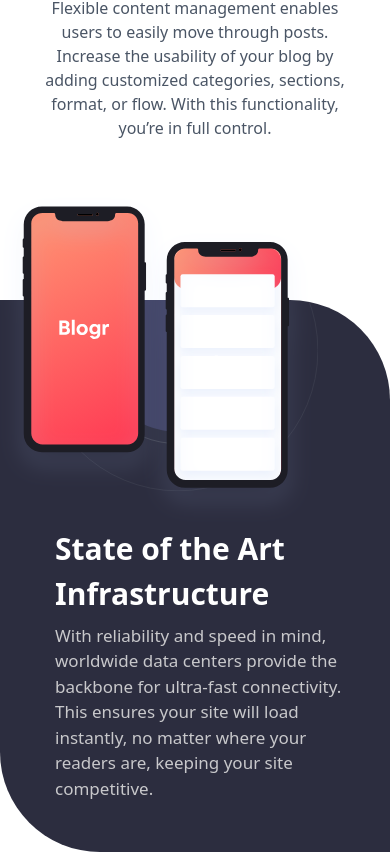
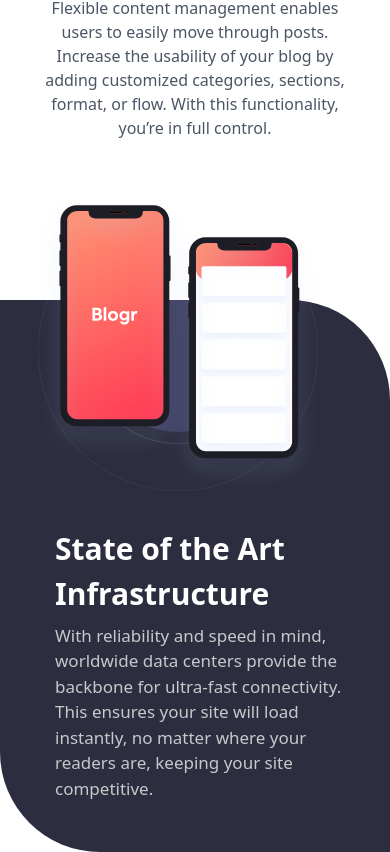
Before and after one commit to Nelson19so/blogr_landingpage, a React (Vite) app: page / in a window 390 px wide. Shown: the part 1513-2365 px from the top of the page. Built offline with nearby package versions, Linux system fonts and the light colour scheme.

Commit message:
testing new design

```diff
--- a/src/assets/css/main.css
+++ b/src/assets/css/main.css
@@ -253,6 +253,7 @@
     margin-top: -4%;
     display: flex;
     justify-items: center;
+    margin-left: 10%;
   }
 }
 .section-home .container-items- .container-padder .container-img-phone img {
--- a/src/assets/sass/pages/_home.scss
+++ b/src/assets/sass/pages/_home.scss
@@ -140,6 +140,7 @@
           margin-top: -4%;
           display: flex;
           justify-items: center;
+          margin-left: 10%;
         }
 
         img {
```
Also changed, not shown: 1 other file (tests, documents, lock files or other folders).
